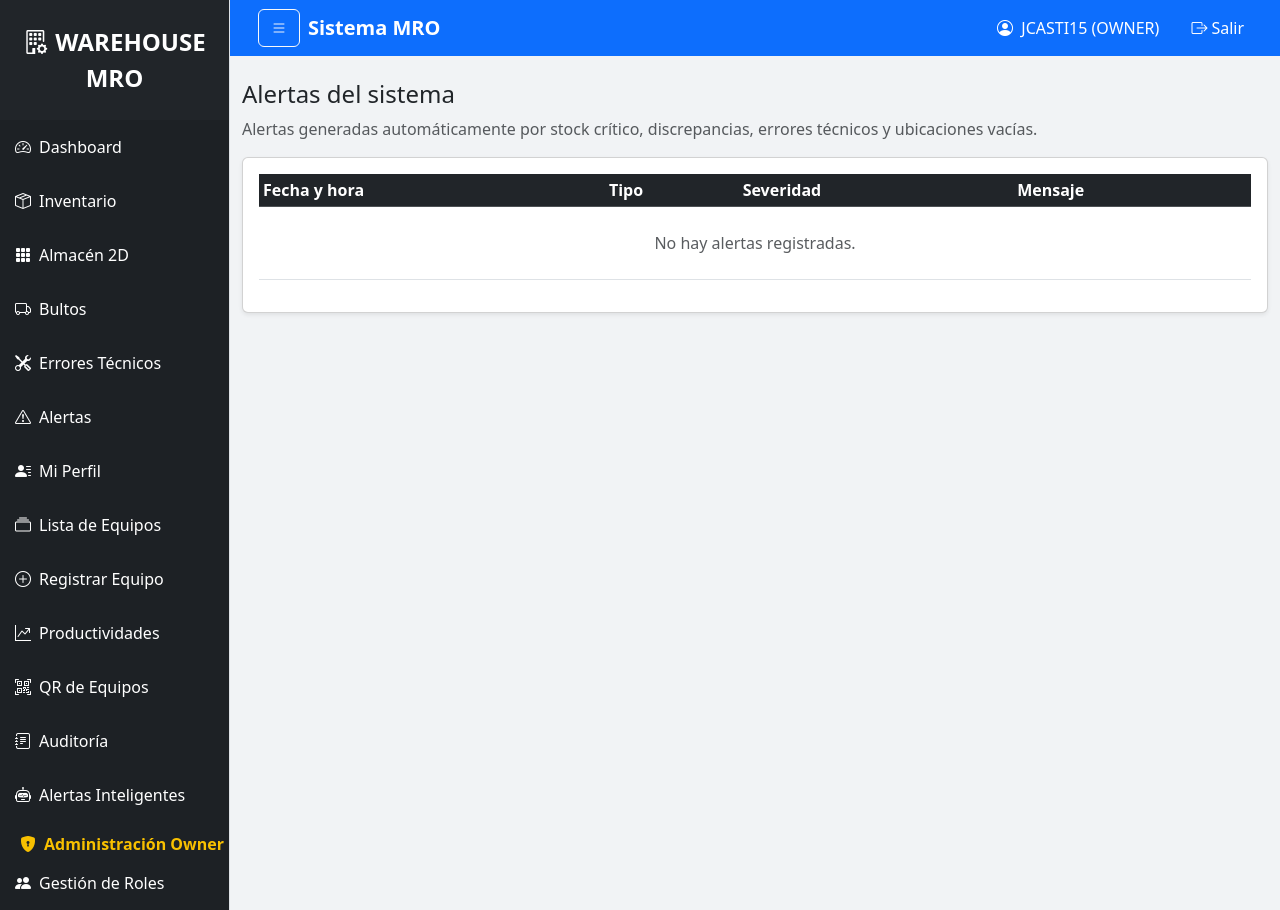
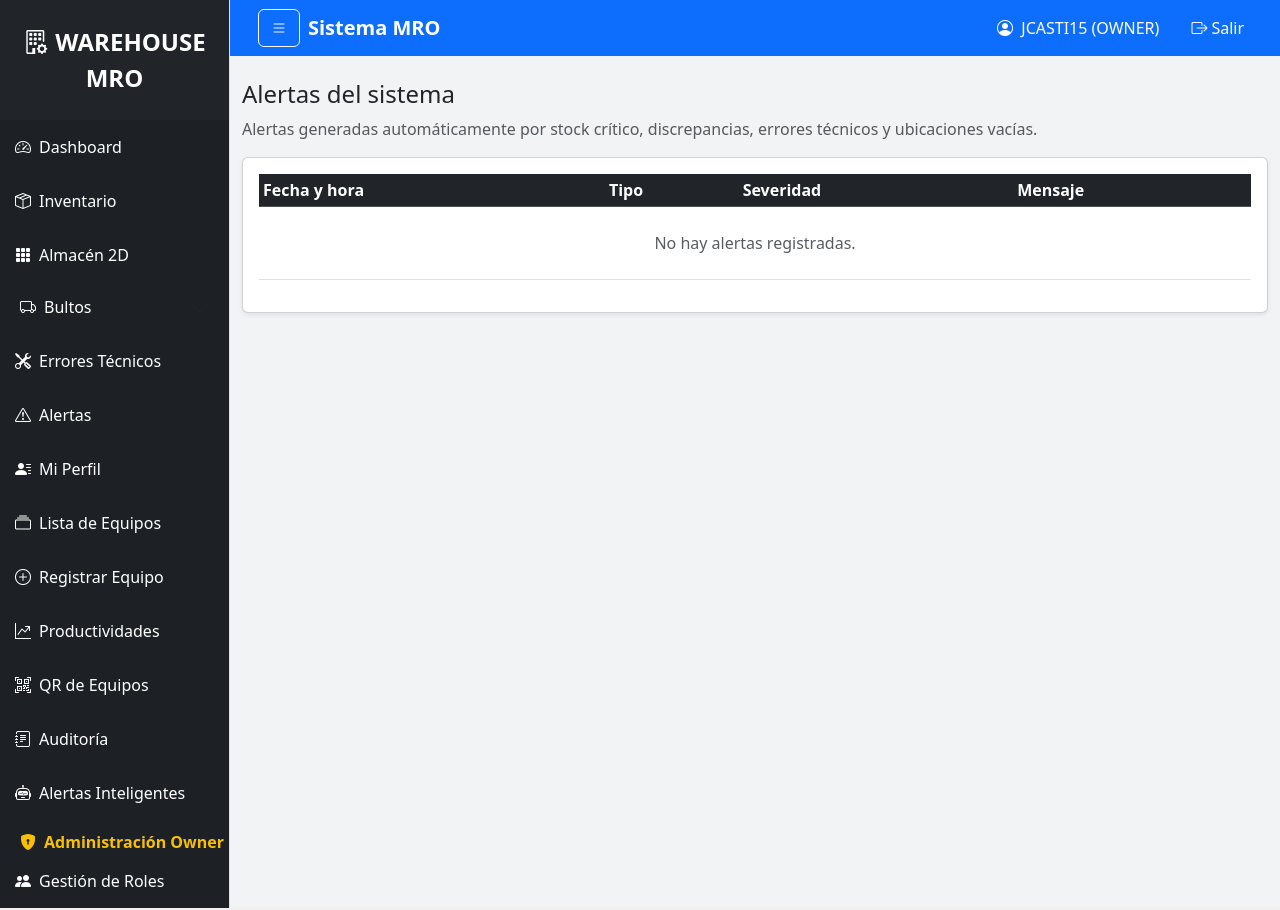
Before and after one commit to josecastillovelasquez23456-dot/warehouse_mro, a Flask app: page /alerts/ in a window 1280 px wide. Run offline with Flask 3, Linux system fonts and the light colour scheme; a user stored in the database is signed in.

Commit message:
Update base.html

```diff
--- a/warehouse_mro/templates/base.html
+++ b/warehouse_mro/templates/base.html
@@ -42,6 +42,17 @@
             font-weight: bold;
             margin-top: 10px;
         }
+
+        .accordion-button {
+            background: #1d2125 !important;
+            color: white !important;
+        }
+        .accordion-button:not(.collapsed) {
+            color: #f8c000 !important;
+        }
+        .accordion-body .list-group-item {
+            padding-left: 40px;
+        }
     </style>
 
     <link rel="stylesheet" href="{{ url_for('static', filename='css/style.css') }}">
@@ -74,9 +85,46 @@
                 <i class="bi bi-grid-3x3-gap-fill me-2"></i>Almacén 2D
             </a>
 
-            <a href="{{ url_for('bultos.new_bulto') }}" class="list-group-item">
-                <i class="bi bi-truck me-2"></i>Bultos
-            </a>
+            <!-- ======================== BULTOS (PROFESIONAL) ======================== -->
+            <div class="accordion" id="accordionBultos">
+                <div class="accordion-item bg-dark border-0">
+
+                    <h2 class="accordion-header">
+                        <button class="accordion-button collapsed" type="button"
+                                data-bs-toggle="collapse" data-bs-target="#collapseBultos">
+                            <i class="bi bi-truck me-2"></i>Bultos
+                        </button>
+                    </h2>
+
+                    <div id="collapseBultos" class="accordion-collapse collapse">
+                        <div class="accordion-body p-0">
+
+                            <a href="{{ url_for('bultos.new_bulto') }}"
+                               class="list-group-item bg-dark text-white">
+                                ➕ Registrar Bulto
+                            </a>
+
+                            <a href="{{ url_for('bultos.list_bultos') }}"
+                               class="list-group-item bg-dark text-white">
+                                📄 Lista de Bultos
+                            </a>
+
+                            <a href="{{ url_for('bultos.contar_bultos') }}"
+                               class="list-group-item bg-dark text-white">
+                                🧮 Conteo de Bultos
+                            </a>
+
+                            <a href="{{ url_for('bultos.historial_post') }}"
+                               class="list-group-item bg-dark text-white">
+                                📋 Historial de Conteos
+                            </a>
+
+                        </div>
+                    </div>
+
+                </div>
+            </div>
+            <!-- ======================== FIN BULTOS ======================== -->
 
             <a href="{{ url_for('technician_errors.list_errors') }}" class="list-group-item">
                 <i class="bi bi-tools me-2"></i>Errores Técnicos
@@ -114,9 +162,7 @@
                 <i class="bi bi-robot me-2"></i>Alertas Inteligentes
             </a>
 
-
             <!-- ======================== ROLES ======================== -->
-
             {% if current_user.role == "owner" %}
             <div class="role-title"><i class="bi bi-shield-lock-fill me-2"></i>Administración Owner</div>
             <a href="{{ url_for('admin_roles.listar_roles') }}" class="list-group-item">
@@ -173,7 +219,6 @@
                     {% endif %}
 
                 </ul>
-
             </div>
         </nav>
 
```
